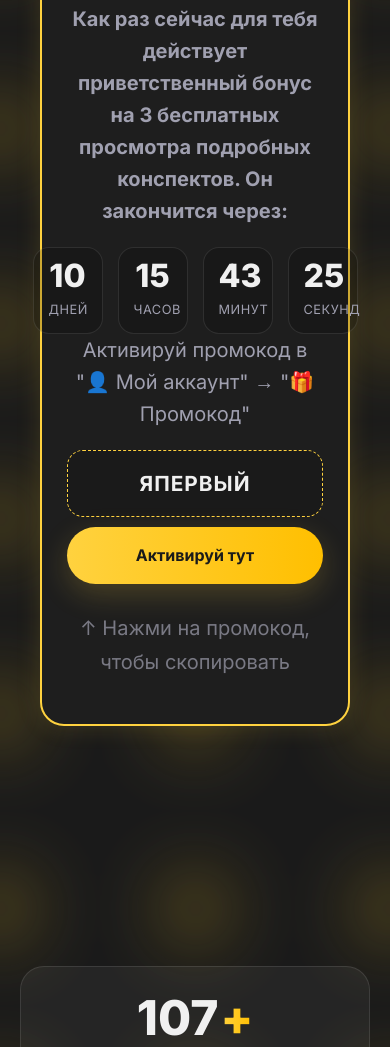
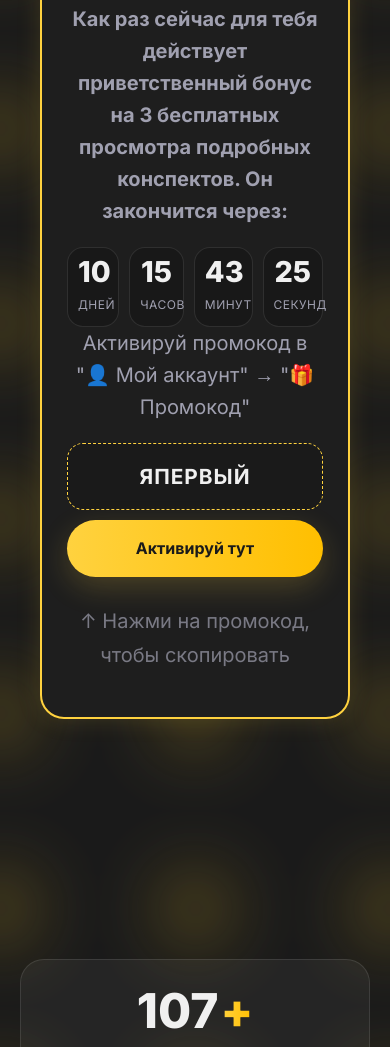
Before and after one commit to defl-orator/defl-orator.github.io, a plain HTML site: page index.html in a window 390 px wide. Shown: the part 944-1991 px from the top of the page. Drawn offline with Linux system fonts and the light colour scheme.

Commit message:
Add files via upload

```diff
--- a/index.html
+++ b/index.html
@@ -658,6 +658,22 @@
             .promo-input-group { flex-direction: column; }
             .promo-code-box .cta-button { width: 100%; }
             .copy-feedback { display: block; text-align: center; margin-left: 0; margin-top: 10px; }
+            .promo-timer-values {
+                gap: 10px; /* Уменьшаем расстояние между блоками (было 15px) */
+            }
+
+            .timer-block {
+                padding: 8px 10px; /* Уменьшаем отступы внутри каждого блока (было 10px 15px) */
+                min-width: 0;      /* Убираем минимальную ширину, чтобы блоки могли сжиматься */
+            }
+
+            .timer-value {
+                font-size: 1.8rem; /* Уменьшаем размер самих цифр (было 2rem) */
+            }
+
+            .timer-label {
+                font-size: 0.75rem; /* Слегка уменьшаем подписи (было 0.8rem) */
+            }
         }
 
         /* --- Утилитарные классы --- */
```
